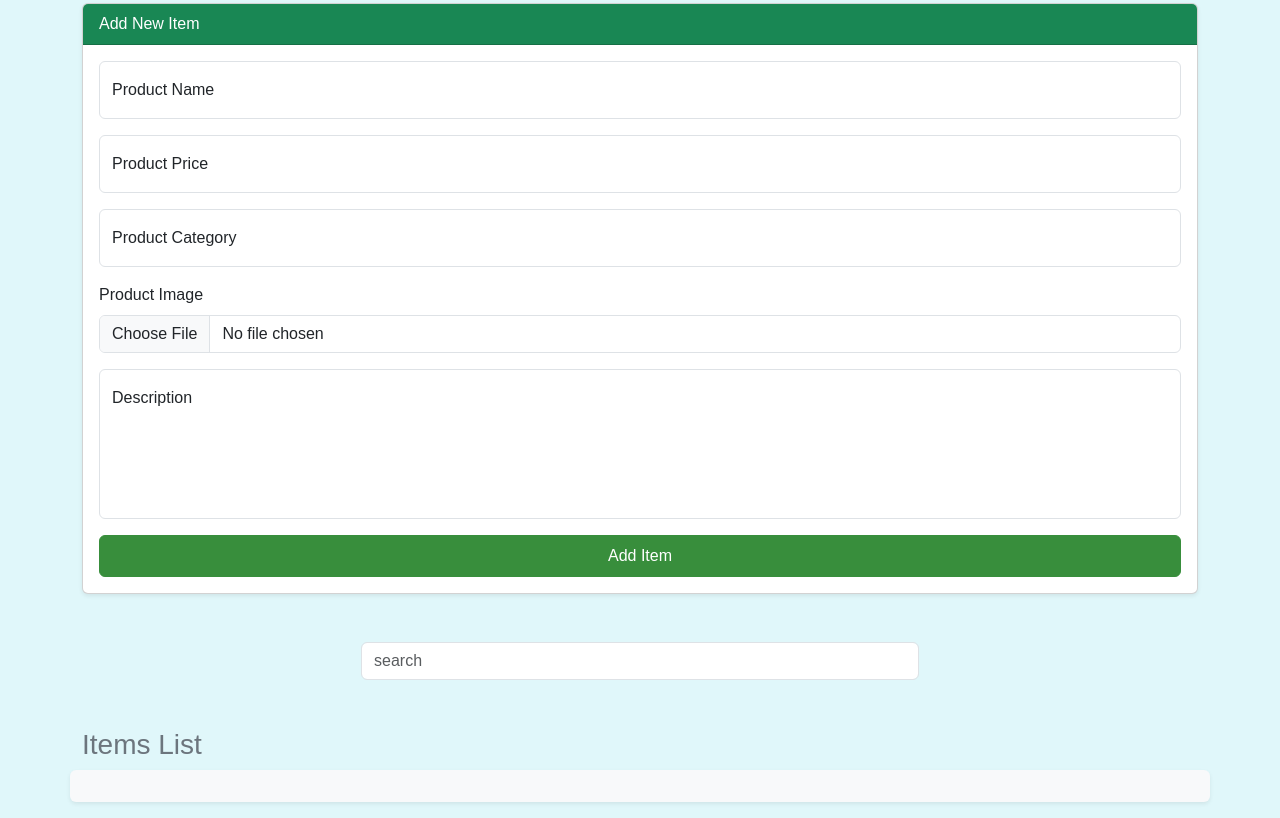
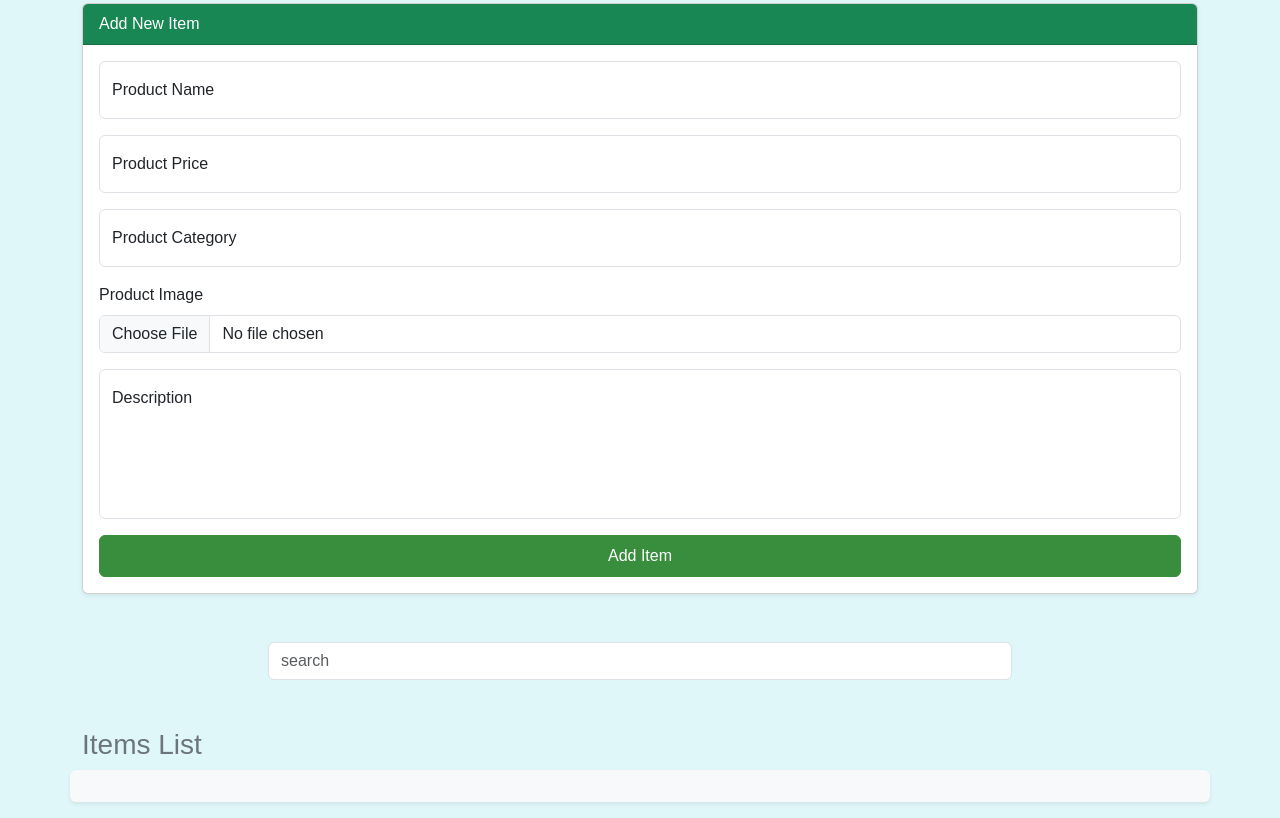
Before and after one commit to anasanwar210/CRUDS, a plain HTML site: page index.html in a window 1280 px wide. Shown: the part 107-925 px from the top of the page. Drawn offline with Linux system fonts and the light colour scheme.

Commit message:
Finish Update Fun

```diff
--- a/index.html
+++ b/index.html
@@ -49,7 +49,7 @@
   </div>
 
   <div class="container">
-    <div class="my-5 col-md-6 m-auto">
+    <div class="my-5 col-md-8 m-auto">
       <input type="text" class="form-control" id="itemName" placeholder="search">
     </div>
   </div>
```
